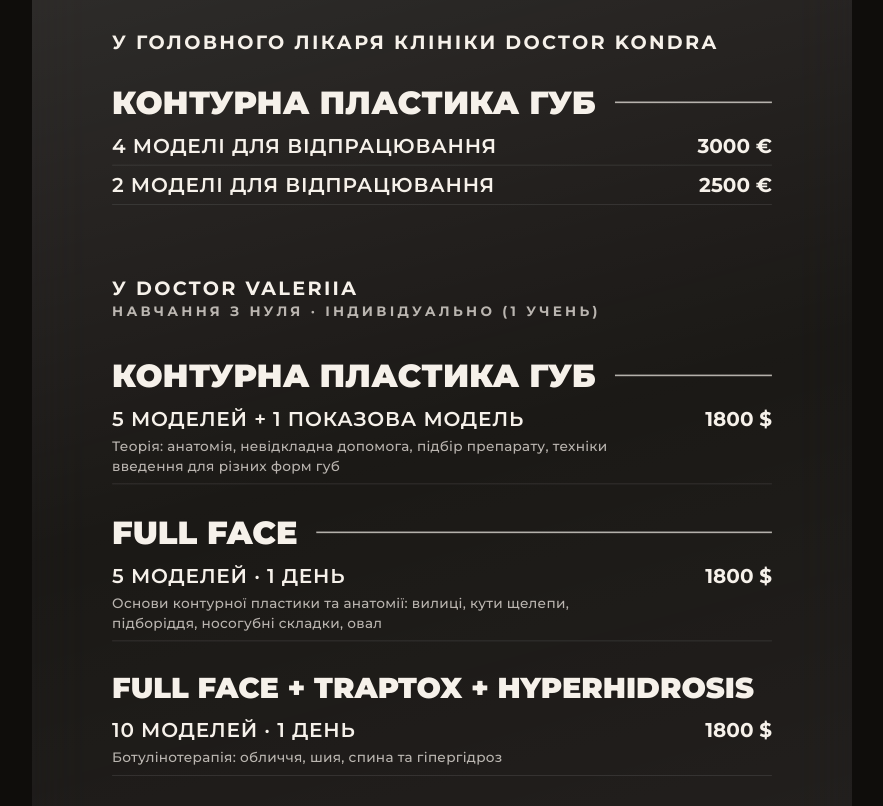
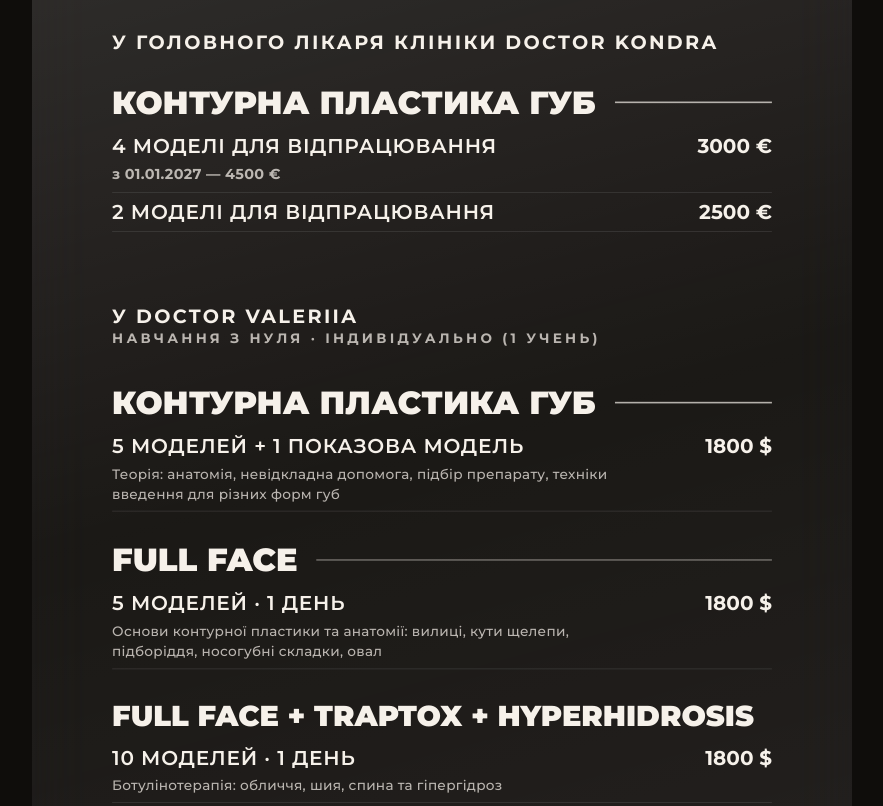
Before and after one commit to MarchelVideo/kondra-price, a plain HTML site: page index.html in a window 1280 px wide. Shown: the part 9504-10310 px from the top of the page, without its empty margins (198-1081 px from the left). Drawn offline with Linux system fonts and the light colour scheme.

Commit message:
Training: Doctor Kondra lips 4 models — 4500 € from 01.01.2027
Co-Authored-By: Claude Opus 5.5 <noreply@anthropic.com>
Claude-Session: https://claude.ai/code/session_01DawK2hMuhCoN6nHoy7z5k1

```diff
--- a/index.html
+++ b/index.html
@@ -458,7 +458,7 @@ html{scroll-behavior:smooth}
 
 <div class="who">у Головного лікаря клініки Doctor Kondra</div>
 <div class="sh"><h2>Контурна пластика губ</h2><i></i></div>
-<div class="r"><span>4 моделі для відпрацювання</span><b>3000 €</b></div>
+<div class="r"><span>4 моделі для відпрацювання<small style="font-weight:700;opacity:1;font-size:18px">з 01.01.2027 — 4500 €</small></span><b>3000 €</b></div>
 <div class="r"><span>2 моделі для відпрацювання</span><b>2500 €</b></div>
 
 <div class="who" style="margin-top:90px">у Doctor Valeriia</div>
```
